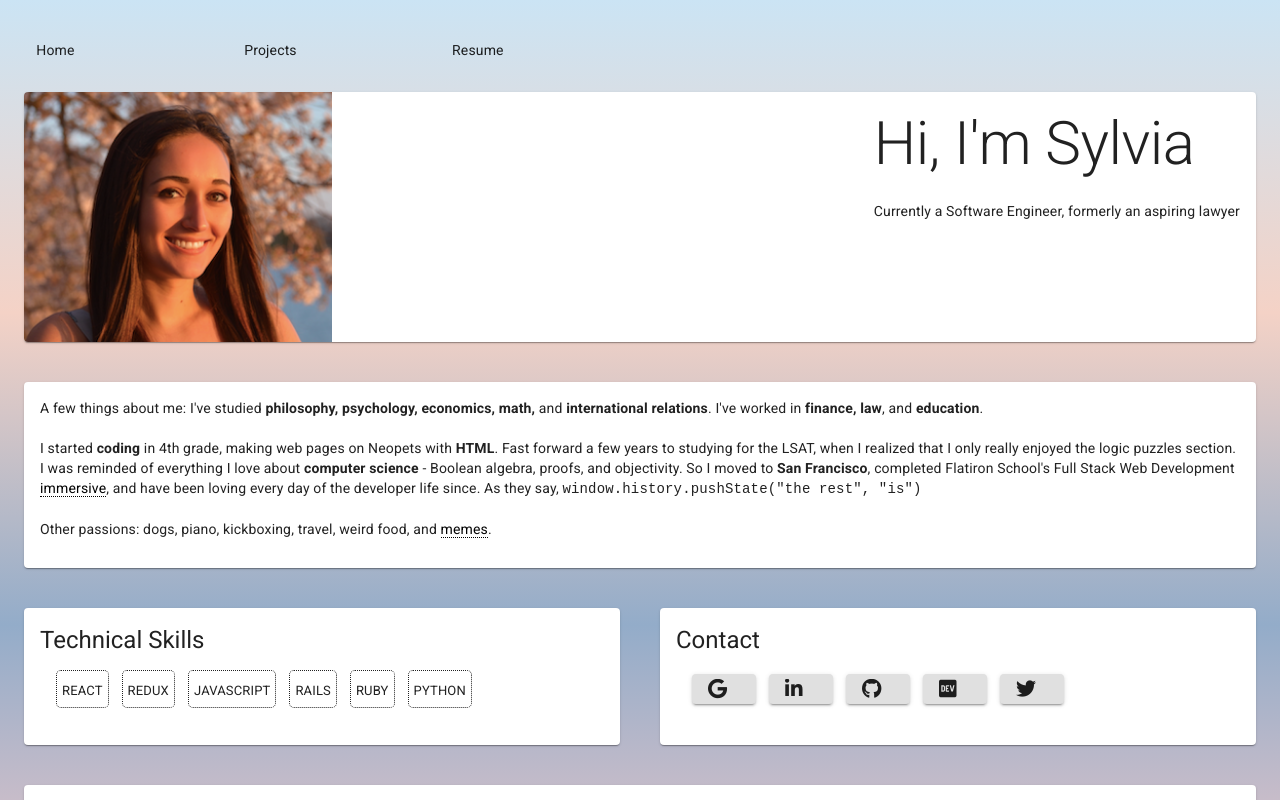
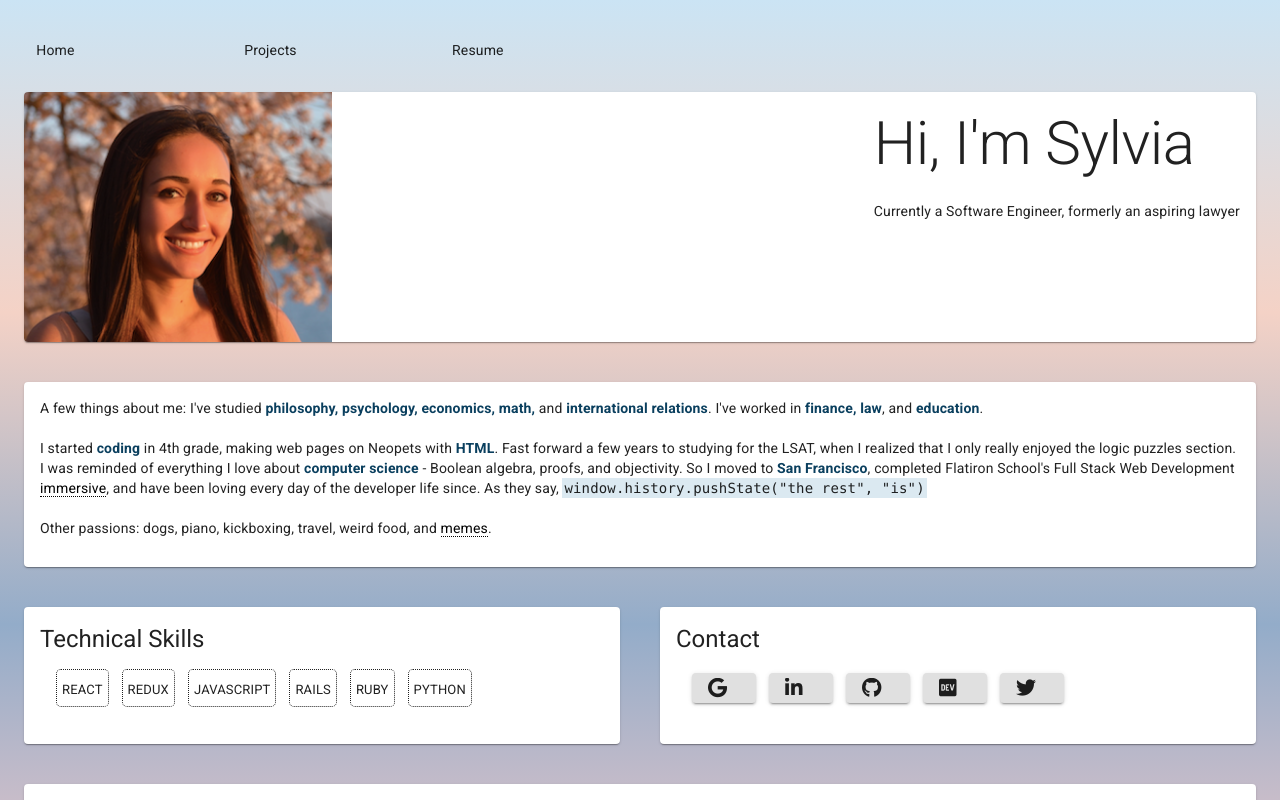
Before and after one commit to sylviapap/personal-site-react, a React (Create React App) app: page / in a window 1280 px wide. Shown: the top 800 px of the page. Built offline with nearby package versions, Linux system fonts and the light colour scheme.

Commit message:
Add some small color/font changes

```diff
--- a/src/App.css
+++ b/src/App.css
@@ -2,11 +2,17 @@ body {
   background: linear-gradient(#cbe4f4, #f4d2c6, #93acc9, #f0c9c9, #bbd1df );
 }
 
-/* Keeping this here as a comment for potential background image option
+code {
+  font-family: Consolas, 'Courier New', Menlo, source-code-pro, Monaco,
+    monospace;
+  background: #dbe9f1;
+  padding: 2px;
+}
 
-body {
-  background-image: url(/images/background.jpg);
-  background-size: cover;
-  background-repeat: no-repeat;
+strong {
+  color: #0a3f5e;
 }
-*/
+
+a:hover {
+  color: #6b4c41;
+}
```
